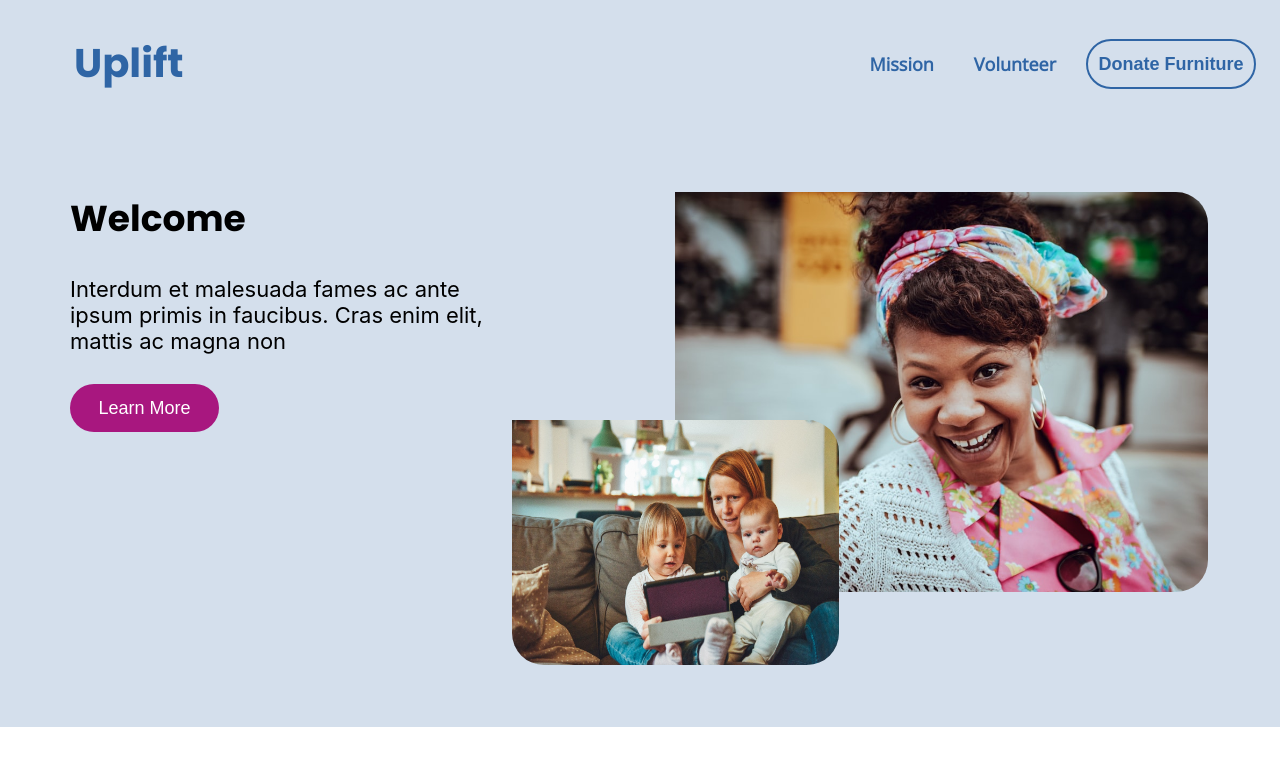
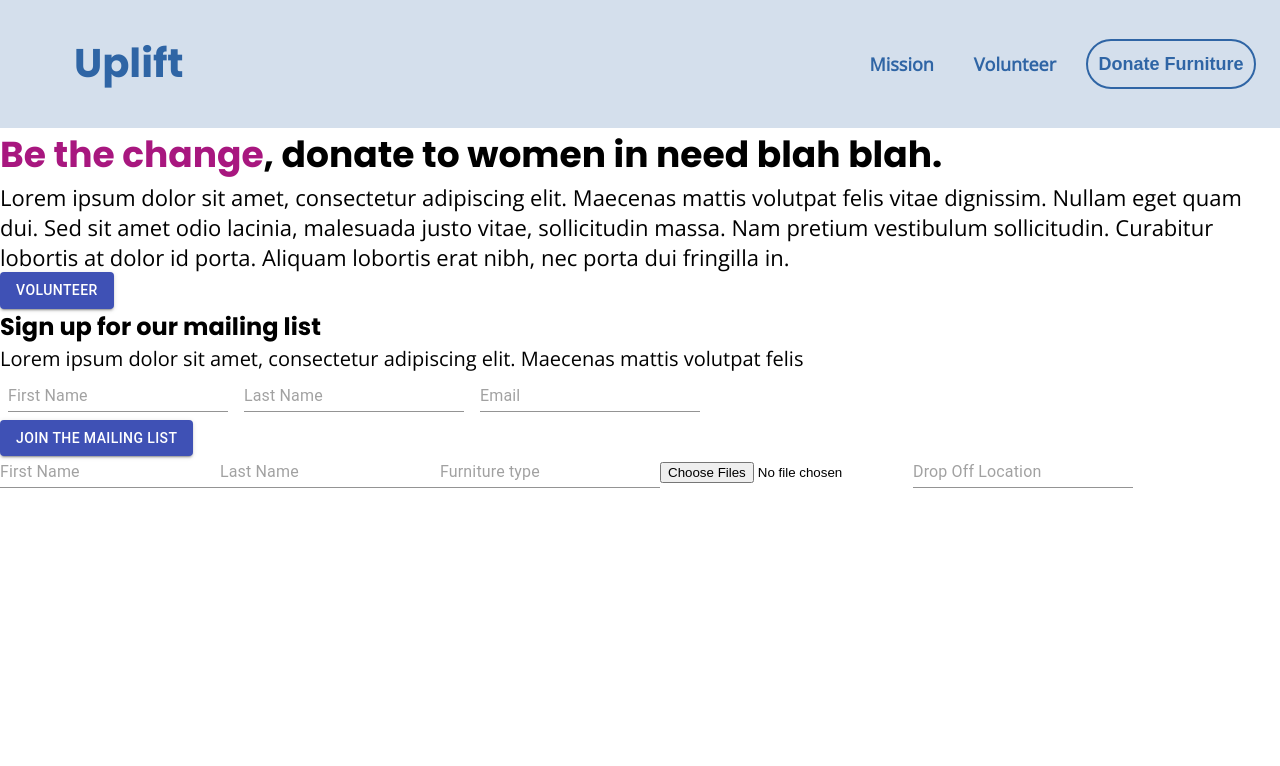
Before and after one commit to xCyziw/Wackathon, a React (Create React App) app: page / in a window 1280 px wide. Shown: the top 766 px of the page. Built offline with nearby package versions, Linux system fonts and the light colour scheme.

Commit message:
pulling changes

```diff
--- a/src/App.js
+++ b/src/App.js
@@ -1,15 +1,16 @@
 import React, { Component } from 'react';
 import './App.css';
 import NavBar from "./components/Navbar/index";
-import Home from "./components/Home/index";
 import NewsLetter from "./components/NewsLetter/index";
+import DropOff from './components/DropOff';
 
 class App extends Component {
   render() {
     return (
       <>
         <NavBar />
-        <Home />
+        <NewsLetter />
+        <DropOff />
       </>
     );
   }
--- a/src/components/DropOff/index.js
+++ b/src/components/DropOff/index.js
@@ -1,5 +1,6 @@
-import React, { Component } from 'react'
-import API from "../../utils/API"
+import React, { Component } from 'react';
+import Input from '@material-ui/core/Input';
+import API from "../../utils/API";
 export default class DropOff extends Component {
 
   state = {
@@ -27,10 +28,25 @@ export default class DropOff extends Component {
       imageUploadPromise: request
     });
   }
+
+  useStyles = (theme => ({
+    root: {
+      '& > *': {
+        margin: theme.spacing(1),
+      },
+    },
+  }));
+  classes = this.useStyles;
   render() {
     return (
       <div>
-
+        <form className={this.classes.root} noValidate autoComplete="off">
+          <Input placeholder="First Name" inputProps={{ 'aria-label': 'description' }} />
+          <Input placeholder="Last Name" inputProps={{ 'aria-label': 'description' }} />
+          <Input placeholder="Furniture type" inputProps={{ 'aria-label': 'description' }} />
+          <input type='file' id='images' placeholder='images' multiple onChange={this.uploadFile} />
+          <Input placeholder="Drop Off Location" inputProps={{ 'aria-label': 'description' }} />
+        </form>
       </div>
     )
   }
```
